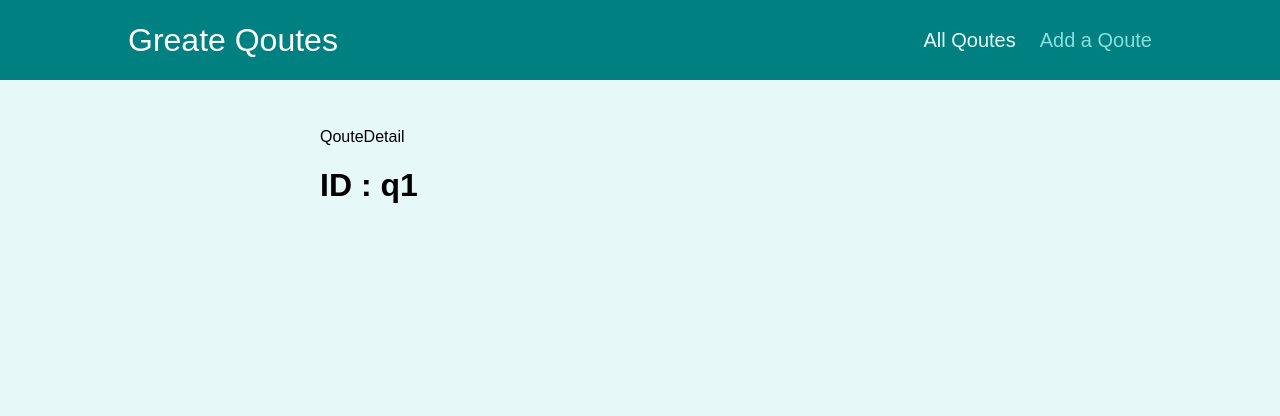
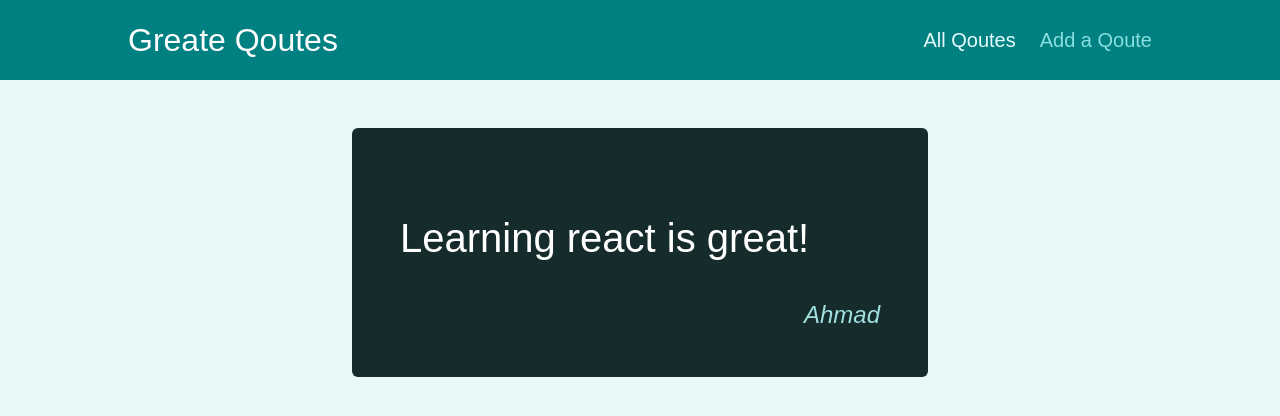
Before and after one commit to AhmadrezaMozaffary/quotes-react-router, a React (Create React App) app: page /qoutes/q1 in a window 1280 px wide. Shown: the top 416 px of the page. Built offline with nearby package versions, Linux system fonts and the light colour scheme.

Commit message:
Rendering the qoutes

```diff
--- a/src/components/quotes/QuoteItem.js
+++ b/src/components/quotes/QuoteItem.js
@@ -1,4 +1,5 @@
-import classes from './QuoteItem.module.css';
+import { Link } from "react-router-dom";
+import classes from "./QuoteItem.module.css";
 
 const QuoteItem = (props) => {
   return (
@@ -9,9 +10,9 @@ const QuoteItem = (props) => {
         </blockquote>
         <figcaption>{props.author}</figcaption>
       </figure>
-      <a className='btn'>
+      <Link to={`/qoutes/${props.id}`} className="btn">
         View Fullscreen
-      </a>
+      </Link>
     </li>
   );
 };
--- a/src/components/quotes/QuoteList.js
+++ b/src/components/quotes/QuoteList.js
@@ -1,7 +1,7 @@
-import { Fragment } from 'react';
+import { Fragment } from "react";
 
-import QuoteItem from './QuoteItem';
-import classes from './QuoteList.module.css';
+import QuoteItem from "./QuoteItem";
+import classes from "./QuoteList.module.css";
 
 const QuoteList = (props) => {
   return (
--- a/src/pages/AllQoutes.js
+++ b/src/pages/AllQoutes.js
@@ -1,5 +1,12 @@
+import QuoteList from "../components/quotes/QuoteList";
+
+const DUMMY_DATA = [
+  { id: "q1", author: "Ahmad", text: "Learning react is great!" },
+  { id: "q2", author: "Ahmadreza", text: "Learning react is fun!" },
+];
+
 const AllQoutes = () => {
-  return <p>AllQoutes</p>;
+  return <QuoteList quotes={DUMMY_DATA} />;
 };
 
 export default AllQoutes;
--- a/src/pages/NewQoute.js
+++ b/src/pages/NewQoute.js
@@ -1,5 +1,11 @@
+import QouteForm from "../components/quotes/QuoteForm";
+
 const NewQoute = () => {
-  return <p>NewQoute</p>;
+  const addQouteData = (qouteData) => {
+    console.log(qouteData);
+  };
+
+  return <QouteForm onAddQoute={addQouteData} />;
 };
 
 export default NewQoute;
--- a/src/pages/QouteDetail.js
+++ b/src/pages/QouteDetail.js
@@ -1,15 +1,29 @@
-import { Route, useParams } from "react-router-dom";
+import { Link, Route, useParams } from "react-router-dom";
 import Comments from "../components/comments/Comments";
+import HighlightedQoute from "../components/quotes/HighlightedQuote";
+
+const DUMMY_DATA = [
+  { id: "q1", author: "Ahmad", text: "Learning react is great!" },
+  { id: "q2", author: "Ahmadreza", text: "Learning react is fun!" },
+];
 
 const QouteDetail = () => {
   const { qouteID: ID } = useParams();
 
+  const qoute = DUMMY_DATA.find((qoute) => qoute.id === ID);
+
+  if (!qoute) {
+    return (
+      <>
+        <h1>404 No Qoute found !</h1>
+        <Link to="/qoutes">Home</Link>
+      </>
+    );
+  }
+
   return (
     <>
-      <Route path={`/qoutes/${ID}`} exact>
-        <p>QouteDetail</p>
-        <h1> ID : {ID}</h1>
-      </Route>
+      <HighlightedQoute text={qoute.text} author={qoute.author} />
       <Route path={`/qoutes/${ID}/comments`} exact>
         <Comments />
       </Route>
```
Also changed, not shown: 1 other file (tests, documents, lock files or other folders).
